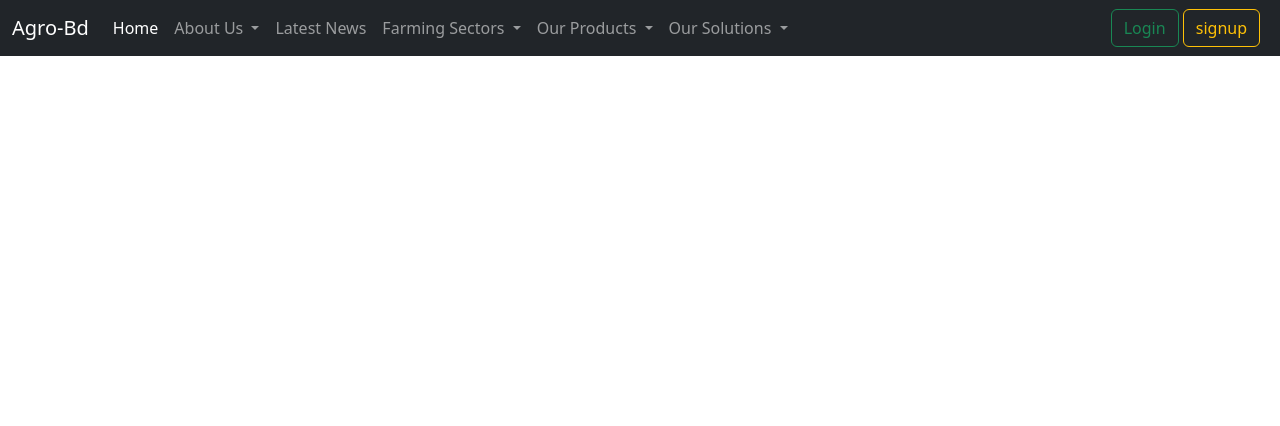
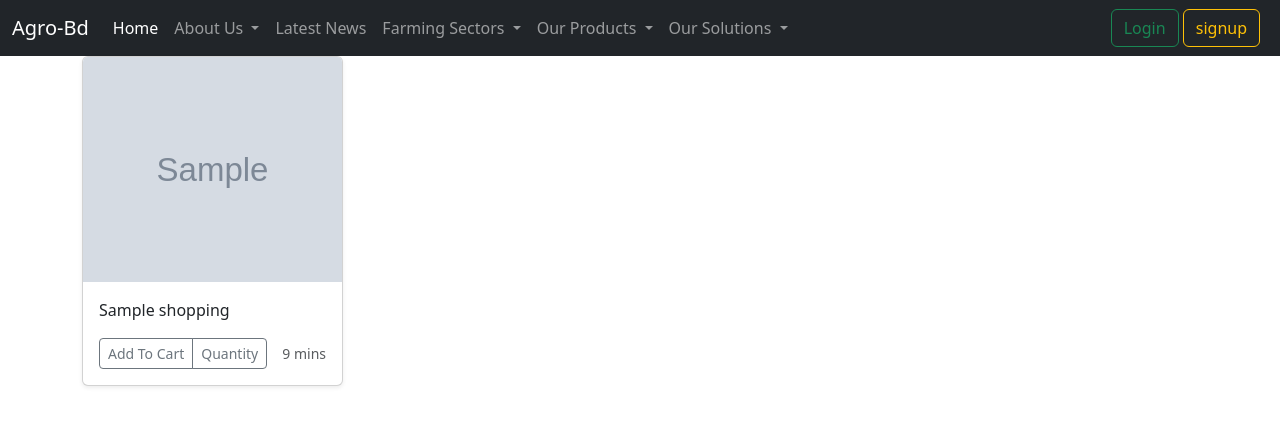
Before and after one commit to fahaaaaad/Agro-Bd, a PHP site: page /market.php in a window 1280 px wide. Shown: the top 426 px of the page. Run offline with PHP 8.4, Linux system fonts and the light colour scheme; tables that the repository leaves empty or names only in its code hold one stand-in row (values such as "Sample post"); grey boxes marked "Sample" are stand-in pictures.

Commit message:
added market in big card (continue reading)

```diff
--- a/index.php
+++ b/index.php
@@ -232,7 +232,8 @@ if($_SERVER["REQUEST_METHOD"] == "POST"){
               for
               ensuring long-term agricultural success. This blog post dives deep into the realm of sustainable farming,
               providing a comprehensive guide that covers various aspects of this innovative approach.</p>
-            <p class="lead mb-0"><a href="#" class="text-white fw-bold">Continue reading...</a></p>
+
+            <button type="button" class="btn btn-outline-success lead mb-0"><a href="market.php" class="text-white fw-bold">Continue reading...</a></button>
           </div>
           <div class="col-md-6 px-0">
             <img src="big_card.jpg" alt="Image description" class="img-fluid" style="height: 400px;">
@@ -241,6 +242,8 @@ if($_SERVER["REQUEST_METHOD"] == "POST"){
       </div>
 
     </div>
+
+
 
     <!-- footer -->
     <?php require 'partials/_footer.php'?>
--- a/login.html
+++ b/login.html
@@ -0,0 +1 @@
+<img src="" alt="" srcset="">
--- a/market.php
+++ b/market.php
@@ -3,13 +3,69 @@
   <head>
     <meta charset="utf-8">
     <meta name="viewport" content="width=device-width, initial-scale=1">
-    <title>Bootstrap demo</title>
+    <title>Market Place</title>
     <link href="https://cdn.jsdelivr.net/npm/bootstrap@5.3.0/dist/css/bootstrap.min.css" rel="stylesheet" integrity="sha384-9ndCyUaIbzAi2FUVXJi0CjmCapSmO7SnpJef0486qhLnuZ2cdeRhO02iuK6FUUVM" crossorigin="anonymous">
   </head>
   <body>
 
-   <!-- Header -->
+  <!-- Header -->
     <?php require 'partials/_header.php' ?>
+
+
+<div class="container mt-10">
+  <div class="row">
+  <?php
+  $server = "localhost";
+  $username = "root";
+  $password = "";
+  $database = "market";
+
+  $conn = mysqli_connect($server, $username, $password, $database);
+  if (!$conn) {
+      die("Error: " . mysqli_connect_error());
+  }
+
+  $sql = "SELECT * FROM `shopping`";
+  $result = mysqli_query($conn, $sql);
+  $sno = 0;
+
+  while ($row = mysqli_fetch_assoc($result)) {
+      $sno = $sno + 1;
+      if ($sno % 3 == 1) {
+          echo "<div class='w-100'></div>";
+      }
+      echo "
+      <div class='col-lg-3 col-md-3 col-sm-1'>
+        <div class='card shadow-sm'>
+
+        <img class='bd-placeholder-img card-img-top' width='100%' height='225' src=".$row['image'].">
+
+          <div class='card-body'>
+            <p class='card-text'>" . $row['name'] . "</p>
+            <div class='d-flex justify-content-between align-items-center'>
+              <div class='btn-group'>
+                <button type='button' class='btn btn-sm btn-outline-secondary'>Add To Cart</button>
+                <button type='button' class='btn btn-sm btn-outline-secondary'>Quantity</button>
+              </div>
+              <small class='text-body-secondary'>9 mins</small>
+            </div>
+          </div>
+        </div>
+      </div>";
+  }
+
+  mysqli_close($conn);
+  ?>
+</div>
+</div>
+
+
+
+
+
+
+
+
 
 
 
```
Also changed, not shown: 10.jpg (added).
